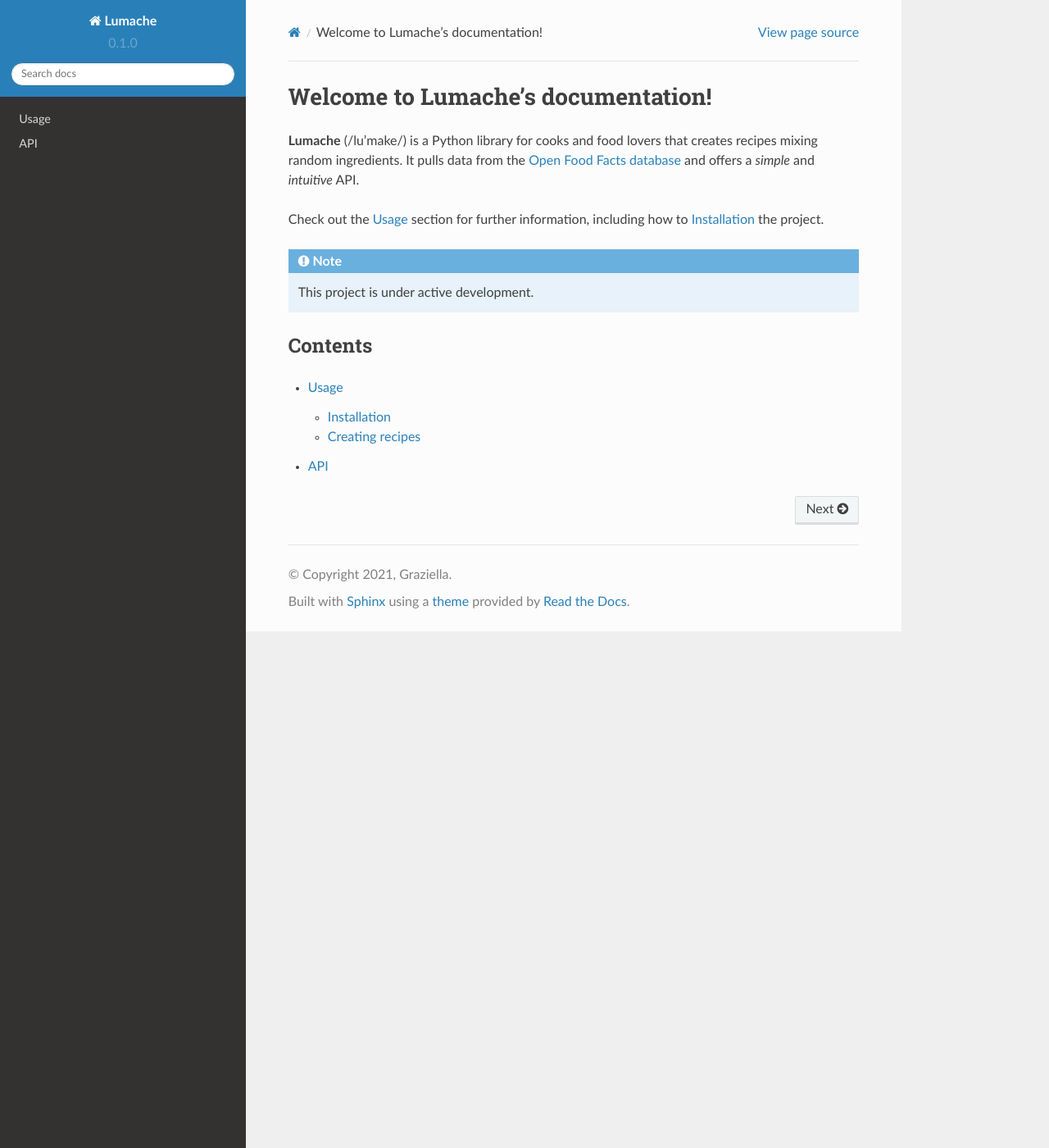
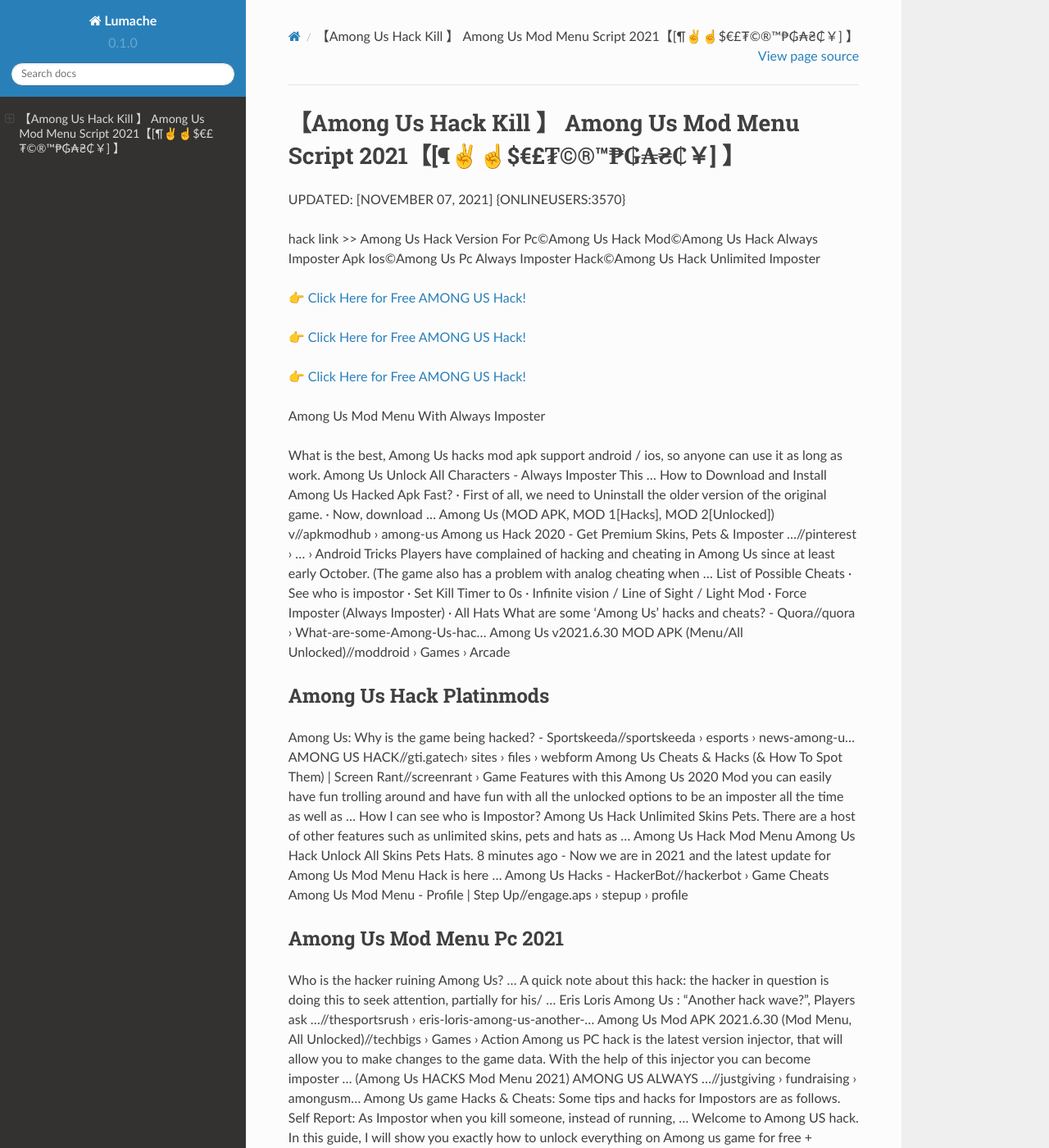
Before and after one commit to Horne573/Wat6s1n, a Sphinx documentation site: the page built from docs/source/index.rst, in a window 1280 px wide and 1400 px high. Shown: the whole window at 82% size. Built offline with Sphinx 7.4.7 and the Read the Docs theme 2.0.0, drawn with Linux system fonts in a browser that asks for light colours; some of the changed text lies outside the part shown.

Commit message:
Update index.rst

```diff
--- a/docs/source/index.rst
+++ b/docs/source/index.rst
@@ -1,22 +1,62 @@
-Welcome to Lumache's documentation!
-===================================
+【Among Us Hack Kill 】 Among Us Mod Menu Script 2021【[¶✌️☝️$€£₮©®™₱₲₳₴₵￥] 】
+==============================================================================
+UPDATED: [NOVEMBER 07, 2021] {ONLINEUSERS:3570}
 
-**Lumache** (/lu'make/) is a Python library for cooks and food lovers
-that creates recipes mixing random ingredients.
-It pulls data from the `Open Food Facts database <https://world.openfoodfacts.org/>`_
-and offers a *simple* and *intuitive* API.
+hack link >> Among Us Hack Version For Pc©Among Us Hack Mod©Among Us Hack Always Imposter Apk Ios©Among Us Pc Always Imposter Hack©Among Us Hack Unlimited Imposter
 
-Check out the :doc:`usage` section for further information, including
-how to :ref:`installation` the project.
+`👉 Click Here for Free AMONG US Hack! <https://redirekt.in/thknm>`_
 
-.. note::
+`👉 Click Here for Free AMONG US Hack! <https://redirekt.in/thknm>`_
 
-   This project is under active development.
+`👉 Click Here for Free AMONG US Hack! <https://redirekt.in/thknm>`_
 
-Contents
---------
+Among Us Mod Menu With Always Imposter
 
-.. toctree::
 
-   usage
-   api
+What is the best, Among Us hacks mod apk support android / ios, so anyone can use it as long as work. Among Us Unlock All Characters - Always Imposter This ...
+How to Download and Install Among Us Hacked Apk Fast? · First of all, we need to Uninstall the older version of the original game. · Now, download ...
+Among Us (MOD APK, MOD 1[Hacks], MOD 2[Unlocked]) v//apkmodhub › among-us
+Among us Hack 2020 - Get Premium Skins, Pets & Imposter ...//pinterest › ... › Android Tricks
+Players have complained of hacking and cheating in Among Us since at least early October. (The game also has a problem with analog cheating when ...
+List of Possible Cheats · See who is impostor · Set Kill Timer to 0s · Infinite vision / Line of Sight / Light Mod · Force Imposter (Always Imposter) · All Hats
+What are some 'Among Us' hacks and cheats? - Quora//quora › What-are-some-Among-Us-hac...
+Among Us v2021.6.30 MOD APK (Menu/All Unlocked)//moddroid › Games › Arcade
+
+********************************
+Among Us Hack Platinmods
+********************************
+
+Among Us: Why is the game being hacked? - Sportskeeda//sportskeeda › esports › news-among-u...
+AMONG US HACK//gti.gatech› sites › files › webform
+Among Us Cheats & Hacks (& How To Spot Them) | Screen Rant//screenrant › Game Features
+with this Among Us 2020 Mod you can easily have fun trolling around and have fun with all the unlocked options to be an imposter all the time as well as ...
+How I can see who is Impostor? Among Us Hack Unlimited Skins Pets. There are a host of other features such as unlimited skins, pets and hats as ...
+Among Us Hack Mod Menu Among Us Hack Unlock All Skins Pets Hats. 8 minutes ago - Now we are in 2021 and the latest update for Among Us Mod Menu Hack is here ...
+Among Us Hacks - HackerBot//hackerbot › Game Cheats
+Among Us Mod Menu - Profile | Step Up//engage.aps › stepup › profile
+
+***********************************
+Among Us Mod Menu Pc 2021
+***********************************
+
+Who is the hacker ruining Among Us? ... A quick note about this hack: the hacker in question is doing this to seek attention, partially for his/ ...
+Eris Loris Among Us : "Another hack wave?", Players ask ...//thesportsrush › eris-loris-among-us-another-...
+Among Us Mod APK 2021.6.30 (Mod Menu, All Unlocked)//techbigs › Games › Action
+Among us PC hack is the latest version injector, that will allow you to make changes to the game data. With the help of this injector you can become imposter ...
+(Among Us HACKS Mod Menu 2021) AMONG US ALWAYS ...//justgiving › fundraising › amongusm...
+Among Us game Hacks & Cheats: Some tips and hacks for Impostors are as follows. Self Report: As Impostor when you kill someone, instead of running, ...
+Welcome to Among US hack. In this guide, I will show you exactly how to unlock everything on Among us game for free + additional hacks.
+#Glitch# Among Us Always imposter Hack 2021 Cheats iOS ...//collegeprep.wustl› formidable › lpoauso
+
+
+Tak1z:
+Among Us Mod Menu To Download
+Among Us Download Hack
+Among Us Hack Radar
+Among Us Hack No Jailbreak
+Among Us Mod Menu Download Link
+Among Us Apk Download Hacks
+Among Us Hack Imposter Every Time
+Among Us Mod Menu Hack
+Among Us Hack Version Always Imposter Download
+Among Us Hack Unlimited Money
```
